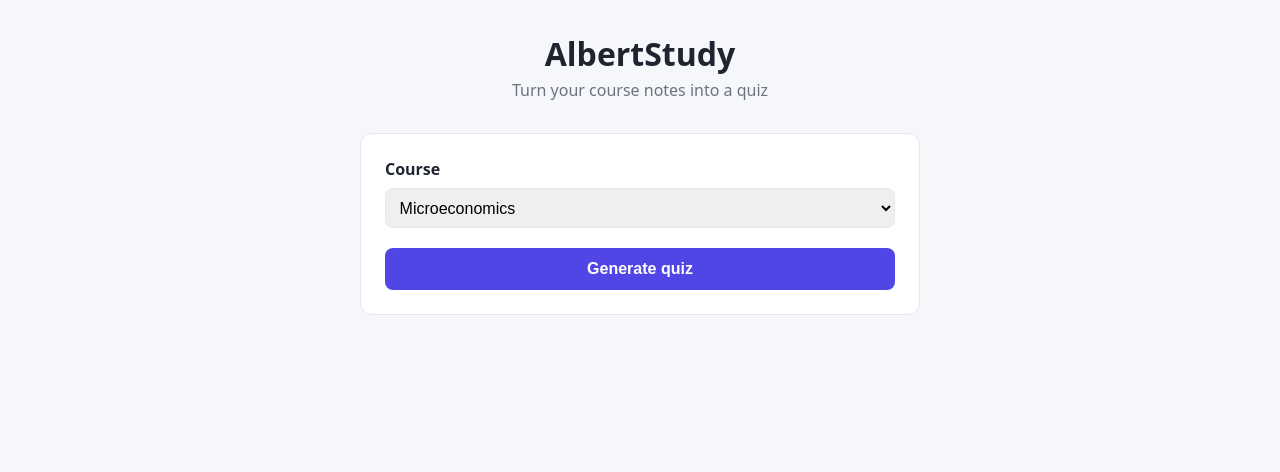
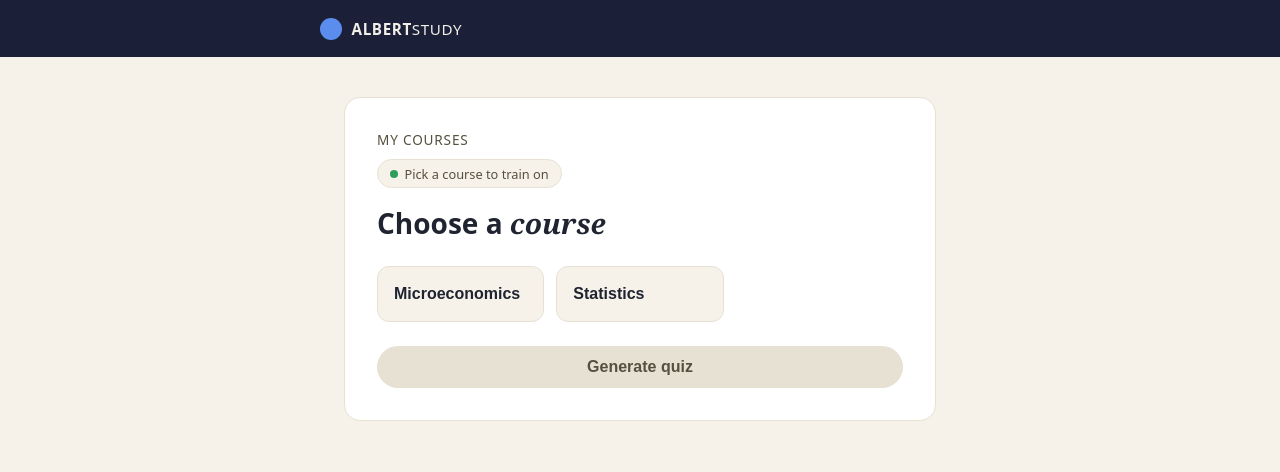
Before and after one commit to LeaCort/AlbertStudy, a plain HTML site: page UI/index.html in a window 1280 px wide. Drawn offline with Linux system fonts and the light colour scheme.

Commit message:
Change selcetion menu from list to buttons Restyle UI with AlbertStudy navy and cream theme Fix low-contrast text and unreadable button hovers

```diff
--- a/UI/app.js
+++ b/UI/app.js
@@ -25,10 +25,11 @@ const screens = {
   results: document.getElementById("results-screen"),
 };
 
-const courseSelect = document.getElementById("course-select");
+const courseGrid = document.getElementById("course-grid");
 const generateBtn = document.getElementById("generate-btn");
 const retryBtn = document.getElementById("retry-btn");
 const errorMessage = document.getElementById("error-message");
+const quizCourseName = document.getElementById("quiz-course-name");
 const questionCounter = document.getElementById("question-counter");
 const progressFill = document.getElementById("progress-fill");
 const questionText = document.getElementById("question-text");
@@ -43,6 +44,7 @@ const restartBtn = document.getElementById("restart-btn");
 let quiz = null;
 let currentIndex = 0;
 let score = 0;
+let selectedCourse = null;
 
 function showScreen(name) {
   Object.entries(screens).forEach(([key, el]) => {
@@ -52,10 +54,24 @@ function showScreen(name) {
 
 function populateCourses() {
   COURSES.forEach((course) => {
-    const option = document.createElement("option");
-    option.value = course;
-    option.textContent = course;
-    courseSelect.appendChild(option);
+    const card = document.createElement("button");
+    card.type = "button";
+    card.className = "course-card";
+    card.textContent = course;
+    card.setAttribute("aria-pressed", "false");
+    card.addEventListener("click", () => selectCourse(course));
+    courseGrid.appendChild(card);
+  });
+}
+
+function selectCourse(course) {
+  selectedCourse = course;
+  generateBtn.disabled = false;
+
+  courseGrid.querySelectorAll(".course-card").forEach((card) => {
+    const isSelected = card.textContent === course;
+    card.classList.toggle("selected", isSelected);
+    card.setAttribute("aria-pressed", String(isSelected));
   });
 }
 
@@ -74,11 +90,11 @@ async function fetchQuiz(course) {
 }
 
 async function handleGenerate() {
-  const course = courseSelect.value;
+  if (!selectedCourse) return;
   showScreen("loading");
 
   try {
-    quiz = await fetchQuiz(course);
+    quiz = await fetchQuiz(selectedCourse);
   } catch (err) {
     // Backend isn't built yet in early sessions, fall back to a sample quiz
     // instead of dead-ending the demo.
@@ -94,6 +110,7 @@ async function handleGenerate() {
 function renderQuestion() {
   const question = quiz.questions[currentIndex];
 
+  quizCourseName.textContent = quiz.course;
   questionCounter.textContent = `Question ${currentIndex + 1} of ${quiz.questions.length}`;
   progressFill.style.width = `${(currentIndex / quiz.questions.length) * 100}%`;
   questionText.textContent = question.question;
@@ -154,6 +171,12 @@ function handleRestart() {
   quiz = null;
   currentIndex = 0;
   score = 0;
+  selectedCourse = null;
+  generateBtn.disabled = true;
+  courseGrid.querySelectorAll(".course-card").forEach((card) => {
+    card.classList.remove("selected");
+    card.setAttribute("aria-pressed", "false");
+  });
   showScreen("select");
 }
 
--- a/UI/index.html
+++ b/UI/index.html
@@ -7,17 +7,22 @@
   <link rel="stylesheet" href="style.css" />
 </head>
 <body>
+  <header class="topbar">
+    <div class="logo">
+      <span class="logo-dot" aria-hidden="true"></span>
+      <span class="logo-text"><strong>ALBERT</strong>STUDY</span>
+    </div>
+  </header>
+
   <main class="app">
-    <header class="app-header">
-      <h1>AlbertStudy</h1>
-      <p class="subtitle">Turn your course notes into a quiz</p>
-    </header>
+    <section id="select-screen" class="screen">
+      <p class="eyebrow">My courses</p>
+      <div class="badge"><span class="dot" aria-hidden="true"></span>Pick a course to train on</div>
+      <h1 class="page-title">Choose a <em>course</em></h1>
 
-    <section id="select-screen" class="screen">
-      <label for="course-select">Course</label>
-      <select id="course-select"></select>
+      <div id="course-grid" class="course-grid"></div>
 
-      <button id="generate-btn" type="button">Generate quiz</button>
+      <button id="generate-btn" type="button" disabled>Generate quiz</button>
     </section>
 
     <section id="loading-screen" class="screen hidden">
@@ -26,13 +31,14 @@
     </section>
 
     <section id="error-screen" class="screen hidden">
-      <p id="error-message" class="error-message"></p>
+      <p id="error-message" class="error-message" role="alert"></p>
       <button id="retry-btn" type="button">Try again</button>
     </section>
 
     <section id="quiz-screen" class="screen hidden">
+      <p class="eyebrow" id="quiz-course-name"></p>
       <div class="quiz-progress">
-        <span id="question-counter"></span>
+        <span id="question-counter" class="badge"></span>
         <div class="progress-bar">
           <div id="progress-fill" class="progress-fill"></div>
         </div>
@@ -41,7 +47,7 @@
       <h2 id="question-text"></h2>
       <div id="options-list" class="options-list"></div>
 
-      <div id="feedback" class="feedback hidden">
+      <div id="feedback" class="feedback hidden" role="status" aria-live="polite">
         <p id="feedback-text"></p>
         <p id="source-quote" class="source-quote"></p>
         <button id="next-btn" type="button">Next question</button>
@@ -49,7 +55,8 @@
     </section>
 
     <section id="results-screen" class="screen hidden">
-      <h2>Quiz complete</h2>
+      <p class="eyebrow">Results</p>
+      <h2 class="page-title">Quiz <em>complete</em></h2>
       <p id="score-text" class="score-text"></p>
       <button id="restart-btn" type="button">Try another course</button>
     </section>
--- a/UI/style.css
+++ b/UI/style.css
@@ -1,13 +1,16 @@
 :root {
-  --bg: #f6f7fb;
+  --navy: #1b1f38;
+  --bg: #f6f2ea;
   --card: #ffffff;
   --text: #1f2430;
-  --muted: #6b7280;
-  --primary: #4f46e5;
-  --primary-dark: #4338ca;
-  --correct: #16a34a;
-  --incorrect: #dc2626;
-  --border: #e5e7eb;
+  --muted: #55503f;
+  --accent: #5b8def;
+  --green: #2f9e5c;
+  /* Darker than --green: used for text/icons on the tinted option
+     backgrounds below, where the brighter green fails 4.5:1 contrast. */
+  --correct: #1f7a44;
+  --incorrect: #a8332a;
+  --border: #e7e1d4;
 }
 
 * {
@@ -19,71 +22,161 @@ body {
   font-family: system-ui, -apple-system, "Segoe UI", Roboto, sans-serif;
   background: var(--bg);
   color: var(--text);
-  display: flex;
-  justify-content: center;
-  padding: 2rem 1rem;
 }
 
-.app {
-  width: 100%;
-  max-width: 560px;
+em {
+  font-family: Georgia, "Times New Roman", serif;
+  font-style: italic;
+  font-weight: 700;
 }
 
-.app-header {
-  text-align: center;
-  margin-bottom: 2rem;
+/* Top bar */
+
+.topbar {
+  background: var(--navy);
+  padding: 1.1rem 1.5rem;
 }
 
-.app-header h1 {
-  margin: 0;
-  font-size: 2rem;
+.logo {
+  display: flex;
+  align-items: center;
+  gap: 0.6rem;
+  max-width: 640px;
+  margin: 0 auto;
 }
 
-.subtitle {
-  color: var(--muted);
-  margin: 0.25rem 0 0;
+.logo-dot {
+  width: 22px;
+  height: 22px;
+  border-radius: 50%;
+  background: var(--accent);
+  flex-shrink: 0;
+}
+
+.logo-text {
+  color: #f2efe8;
+  letter-spacing: 0.04em;
+  font-size: 0.95rem;
+}
+
+.logo-text strong {
+  font-weight: 800;
+}
+
+/* Layout */
+
+.app {
+  max-width: 640px;
+  margin: 0 auto;
+  padding: 2.5rem 1.5rem 3rem;
 }
 
 .screen {
   background: var(--card);
   border: 1px solid var(--border);
-  border-radius: 12px;
-  padding: 1.5rem;
+  border-radius: 16px;
+  padding: 2rem;
 }
 
 .hidden {
   display: none;
 }
 
-label {
-  display: block;
-  font-weight: 600;
-  margin-bottom: 0.5rem;
+.eyebrow {
+  margin: 0 0 0.6rem;
+  color: var(--muted);
+  font-size: 0.85rem;
+  text-transform: uppercase;
+  letter-spacing: 0.06em;
 }
 
-select {
-  width: 100%;
-  padding: 0.6rem;
-  border-radius: 8px;
+.badge {
+  display: inline-flex;
+  align-items: center;
+  gap: 0.4rem;
+  background: var(--bg);
   border: 1px solid var(--border);
-  font-size: 1rem;
-  margin-bottom: 1.25rem;
+  border-radius: 999px;
+  padding: 0.3rem 0.75rem;
+  font-size: 0.8rem;
+  color: var(--muted);
+  margin-bottom: 1rem;
+}
+
+.dot {
+  width: 8px;
+  height: 8px;
+  border-radius: 50%;
+  background: var(--green);
+  flex-shrink: 0;
+}
+
+.page-title {
+  margin: 0 0 1.5rem;
+  font-size: 1.75rem;
 }
 
 button {
-  width: 100%;
-  padding: 0.75rem;
   border: none;
-  border-radius: 8px;
-  background: var(--primary);
+  border-radius: 999px;
+  background: var(--navy);
   color: white;
   font-size: 1rem;
   font-weight: 600;
+  padding: 0.75rem 1.5rem;
   cursor: pointer;
+  width: 100%;
 }
 
-button:hover {
-  background: var(--primary-dark);
+/* :not(.course-card):not(.option-btn) keeps this from overriding those
+   components' own hover backgrounds below — this rule is more specific
+   and was leaving their dark text unreadable on its navy background. */
+button:hover:not(:disabled):not(.course-card):not(.option-btn) {
+  background: #2a2f52;
+}
+
+button:disabled {
+  background: var(--border);
+  color: var(--muted);
+  cursor: not-allowed;
+}
+
+button:focus-visible,
+.course-card:focus-visible,
+.option-btn:focus-visible {
+  outline: 3px solid var(--accent);
+  outline-offset: 2px;
+}
+
+/* Course selection blocks */
+
+.course-grid {
+  display: grid;
+  grid-template-columns: repeat(auto-fill, minmax(150px, 1fr));
+  gap: 0.75rem;
+  margin-bottom: 1.5rem;
+}
+
+.course-card {
+  border: 1px solid var(--border);
+  border-radius: 12px;
+  background: var(--bg);
+  padding: 1.1rem 1rem;
+  text-align: left;
+  font-weight: 600;
+  color: var(--text);
+  width: auto;
+}
+
+.course-card:hover:not(.selected) {
+  border-color: var(--accent);
+  background: var(--card);
+}
+
+.course-card.selected {
+  background: var(--navy);
+  border-color: var(--navy);
+  color: white;
 }
 
 /* Loading */
@@ -97,7 +190,7 @@ button:hover {
   height: 32px;
   margin: 0 auto 1rem;
   border: 3px solid var(--border);
-  border-top-color: var(--primary);
+  border-top-color: var(--accent);
   border-radius: 50%;
   animation: spin 0.8s linear infinite;
 }
@@ -121,23 +214,17 @@ button:hover {
   margin-bottom: 1.25rem;
 }
 
-#question-counter {
-  display: block;
-  color: var(--muted);
-  font-size: 0.9rem;
-  margin-bottom: 0.4rem;
-}
-
 .progress-bar {
   height: 6px;
   background: var(--border);
   border-radius: 999px;
   overflow: hidden;
+  margin-top: 0.6rem;
 }
 
 .progress-fill {
   height: 100%;
-  background: var(--primary);
+  background: var(--accent);
   width: 0%;
   transition: width 0.2s ease;
 }
@@ -157,25 +244,41 @@ button:hover {
   background: var(--card);
   color: var(--text);
   border: 1px solid var(--border);
+  border-radius: 12px;
   text-align: left;
   font-weight: 500;
+  display: flex;
+  justify-content: space-between;
+  gap: 0.75rem;
 }
 
-.option-btn:hover {
-  border-color: var(--primary);
+.option-btn:hover:not(:disabled) {
+  border-color: var(--accent);
   background: var(--bg);
 }
 
+/* Icons (not just color) mark right/wrong so the feedback also works for
+   colorblind users. ::after content is set from the JS-added class. */
 .option-btn.correct {
   border-color: var(--correct);
-  background: #ecfdf3;
+  background: #edf9f1;
   color: var(--correct);
+}
+
+.option-btn.correct::after {
+  content: "✓";
+  font-weight: 700;
 }
 
 .option-btn.incorrect {
   border-color: var(--incorrect);
-  background: #fef2f2;
+  background: #fbeceb;
   color: var(--incorrect);
+}
+
+.option-btn.incorrect::after {
+  content: "✕";
+  font-weight: 700;
 }
 
 .option-btn:disabled {
@@ -184,7 +287,7 @@ button:hover {
 
 .feedback {
   border-top: 1px solid var(--border);
-  padding-top: 1rem;
+  padding-top: 1.25rem;
 }
 
 #feedback-text {
@@ -193,11 +296,12 @@ button:hover {
 }
 
 .source-quote {
+  font-family: Georgia, "Times New Roman", serif;
   font-style: italic;
   color: var(--muted);
-  border-left: 3px solid var(--primary);
+  border-left: 3px solid var(--accent);
   padding-left: 0.75rem;
-  margin: 0 0 1rem;
+  margin: 0 0 1.25rem;
 }
 
 /* Results */
@@ -209,4 +313,5 @@ button:hover {
 .score-text {
   font-size: 1.25rem;
   font-weight: 600;
+  margin-bottom: 1.5rem;
 }
```
